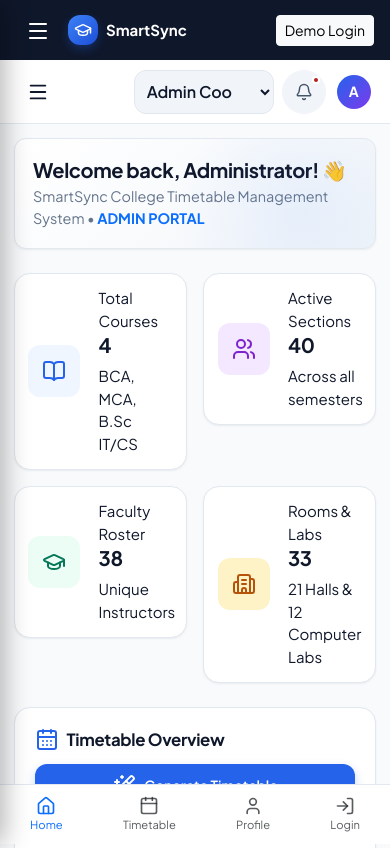
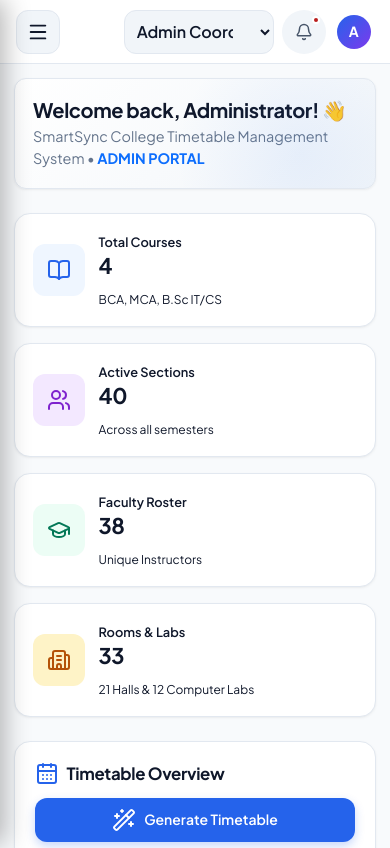
Before and after one commit to kartikbuilds806/Smart-Sync---AI-powered-Timetable-Generation, a website: page index.html in a window 390 px wide. Shown: the top 848 px of the page. Drawn offline with nearby package versions, Linux system fonts and the light colour scheme.

Commit message:
fix: Streamline mobile header, remove bottom nav, and make stat cards 100% responsive for all roles

```diff
--- a/css/responsive.css
+++ b/css/responsive.css
@@ -180,15 +180,23 @@ img, svg {
   }
 
   .topbar-hamburger-btn {
-    display: flex !important;
+    display: inline-flex !important;
     align-items: center;
     justify-content: center;
-    background: transparent;
-    border: none;
+    background: var(--surface-muted);
+    border: 1px solid var(--border-color);
+    border-radius: var(--radius-md);
     color: var(--text-primary);
-    font-size: 1.25rem;
     padding: 0.5rem;
+    min-width: 44px;
+    min-height: 44px;
     cursor: pointer;
+    transition: background-color var(--transition-fast);
+  }
+
+  .topbar-hamburger-btn:hover {
+    background-color: var(--primary-50);
+    color: var(--primary-600);
   }
 
   .topbar-search {
@@ -212,7 +220,7 @@ img, svg {
 @media (max-width: 767.98px) {
   .app-content {
     padding: 0.85rem;
-    padding-bottom: 90px;
+    padding-bottom: 30px;
   }
 
   .topbar-search {
@@ -234,17 +242,32 @@ img, svg {
 
   .role-switcher-select {
     padding: 0.35rem 1.5rem 0.35rem 0.5rem;
-    font-size: 0.775rem;
-    max-width: 140px;
+    font-size: 0.8rem;
+    max-width: 150px;
   }
 
-  /* Stat cards: 2 columns on normal phones */
+  /* Stat cards clean layout */
   .stat-card {
-    padding: 0.85rem;
+    padding: 1rem 1.15rem;
+    gap: 0.85rem;
+  }
+
+  .stat-details {
+    flex: 1;
+    min-width: 0;
+  }
+
+  .stat-label {
+    font-size: 0.8rem;
+    font-weight: 600;
   }
 
   .stat-details h3, .stat-value {
-    font-size: 1.25rem !important;
+    font-size: 1.35rem !important;
+  }
+
+  .stat-subtext {
+    font-size: 0.75rem;
   }
 
   /* Welcome Banner Adjustments */
--- a/index.html
+++ b/index.html
@@ -28,20 +28,6 @@
 <body>
 
   <div class="app-container">
-
-    <!-- Mobile Header -->
-    <header class="mobile-header">
-      <div class="d-flex align-items-center gap-2">
-        <button id="sidebar-toggle-btn" class="btn text-white p-0" aria-label="Toggle Sidebar Navigation">
-          <i data-lucide="menu"></i>
-        </button>
-        <div class="brand-logo" style="width: 30px; height: 30px;">
-          <i data-lucide="graduation-cap" style="width: 18px; height: 18px;"></i>
-        </div>
-        <strong class="text-white">SmartSync</strong>
-      </div>
-      <a href="pages/login.html" class="btn btn-sm btn-light font-weight-bold">Demo Login</a>
-    </header>
 
     <!-- Sidebar Navigation Shell -->
     <aside class="app-sidebar">
@@ -75,31 +61,26 @@
       <!-- Topbar Header -->
       <header class="app-topbar">
         <div class="d-flex align-items-center gap-2">
+          <!-- Mobile Hamburger Toggle Button -->
           <button id="topbar-sidebar-toggle-btn" class="topbar-hamburger-btn" aria-label="Toggle Menu Drawer">
             <i data-lucide="menu" style="width: 22px; height: 22px;"></i>
           </button>
 
-          <div class="topbar-search">
+          <div class="topbar-search d-none d-lg-block">
             <i data-lucide="search" class="search-icon"></i>
             <input type="text" placeholder="Search classes, subjects, rooms..." aria-label="Search">
           </div>
         </div>
 
-        <div class="topbar-right">
+        <div class="topbar-right d-flex align-items-center gap-2 ms-auto">
           <!-- Demo Role Switcher -->
           <div class="d-flex align-items-center gap-2">
-            <span class="text-muted small d-none d-md-inline" style="font-size: 0.775rem;">Switch Role:</span>
             <select id="global-role-switcher" class="role-switcher-select" aria-label="Select Role Profile">
               <option value="admin">Admin Coordinator</option>
               <option value="teacher">Faculty / Teacher</option>
               <option value="student">Student</option>
             </select>
           </div>
-
-          <!-- Login Page Shortcut -->
-          <a href="pages/login.html" class="btn-smart btn-smart-outline d-none d-md-inline-flex" style="padding: 0.4rem 0.85rem; font-size: 0.8rem;">
-            <i data-lucide="log-in" style="width: 14px; height: 14px;"></i> Demo Login (temporary)
-          </a>
 
           <!-- Notification Bell -->
           <button class="topbar-icon-btn" aria-label="Notifications" title="View Notifications">
@@ -110,7 +91,7 @@
           <!-- User Profile Pill -->
           <div class="user-profile-pill">
             <div class="user-avatar" id="topbar-user-avatar">A</div>
-            <div class="user-info d-none d-sm-flex">
+            <div class="user-info d-none d-xl-flex">
               <span class="user-name" id="topbar-user-name">Admin Coordinator</span>
               <span class="user-role" id="topbar-user-role">Academic Affairs</span>
             </div>
@@ -124,22 +105,6 @@
       </div>
 
     </main>
-
-    <!-- Mobile Bottom Navigation Bar -->
-    <nav class="mobile-bottom-nav">
-      <a href="#" onclick="loadView('dashboard'); return false;" class="text-primary d-flex flex-column align-items-center" style="font-size: 0.7rem;">
-        <i data-lucide="home" style="width: 20px; height: 20px;"></i> Home
-      </a>
-      <a href="#" onclick="loadView('my-timetable'); return false;" class="text-muted d-flex flex-column align-items-center" style="font-size: 0.7rem;">
-        <i data-lucide="calendar" style="width: 20px; height: 20px;"></i> Timetable
-      </a>
-      <a href="#" onclick="loadView('profile'); return false;" class="text-muted d-flex flex-column align-items-center" style="font-size: 0.7rem;">
-        <i data-lucide="user" style="width: 20px; height: 20px;"></i> Profile
-      </a>
-      <a href="pages/login.html" class="text-muted d-flex flex-column align-items-center" style="font-size: 0.7rem;">
-        <i data-lucide="log-in" style="width: 20px; height: 20px;"></i> Login
-      </a>
-    </nav>
 
   </div>
 
--- a/js/views.js
+++ b/js/views.js
@@ -32,7 +32,7 @@ window.SmartViews = {
     // Dynamic Calculated Stats Cards
     let metricsHTML = `
       <div class="row g-3 mb-4">
-        <div class="col-6 col-md-3">
+        <div class="col-12 col-sm-6 col-xl-3">
           <div class="stat-card" onclick="window.loadView('courses')" style="cursor: pointer;">
             <div class="stat-icon blue"><i data-lucide="book-open"></i></div>
             <div class="stat-details">
@@ -42,7 +42,7 @@ window.SmartViews = {
             </div>
           </div>
         </div>
-        <div class="col-6 col-md-3">
+        <div class="col-12 col-sm-6 col-xl-3">
           <div class="stat-card" onclick="window.loadView('sections')" style="cursor: pointer;">
             <div class="stat-icon purple"><i data-lucide="users"></i></div>
             <div class="stat-details">
@@ -52,7 +52,7 @@ window.SmartViews = {
             </div>
           </div>
         </div>
-        <div class="col-6 col-md-3">
+        <div class="col-12 col-sm-6 col-xl-3">
           <div class="stat-card" onclick="window.loadView('teachers')" style="cursor: pointer;">
             <div class="stat-icon green"><i data-lucide="graduation-cap"></i></div>
             <div class="stat-details">
@@ -62,7 +62,7 @@ window.SmartViews = {
             </div>
           </div>
         </div>
-        <div class="col-6 col-md-3">
+        <div class="col-12 col-sm-6 col-xl-3">
           <div class="stat-card" onclick="window.loadView('rooms')" style="cursor: pointer;">
             <div class="stat-icon orange"><i data-lucide="building-2"></i></div>
             <div class="stat-details">
@@ -787,7 +787,7 @@ window.SmartViews = {
       </div>
 
       <div class="row g-3 mb-4">
-        <div class="col-6 col-md-3">
+        <div class="col-12 col-sm-6 col-xl-3">
           <div class="stat-card">
             <div class="stat-icon blue"><i data-lucide="book-open"></i></div>
             <div class="stat-details">
@@ -797,7 +797,7 @@ window.SmartViews = {
             </div>
           </div>
         </div>
-        <div class="col-6 col-md-3">
+        <div class="col-12 col-sm-6 col-xl-3">
           <div class="stat-card">
             <div class="stat-icon purple"><i data-lucide="clock"></i></div>
             <div class="stat-details">
@@ -807,7 +807,7 @@ window.SmartViews = {
             </div>
           </div>
         </div>
-        <div class="col-6 col-md-3">
+        <div class="col-12 col-sm-6 col-xl-3">
           <div class="stat-card">
             <div class="stat-icon green"><i data-lucide="users"></i></div>
             <div class="stat-details">
@@ -817,7 +817,7 @@ window.SmartViews = {
             </div>
           </div>
         </div>
-        <div class="col-6 col-md-3">
+        <div class="col-12 col-sm-6 col-xl-3">
           <div class="stat-card">
             <div class="stat-icon orange"><i data-lucide="graduation-cap"></i></div>
             <div class="stat-details">
@@ -957,7 +957,7 @@ window.SmartViews = {
       </div>
 
       <div class="row g-3 mb-4">
-        <div class="col-6 col-md-3">
+        <div class="col-12 col-sm-6 col-xl-3">
           <div class="stat-card">
             <div class="stat-icon blue"><i data-lucide="id-card"></i></div>
             <div class="stat-details">
@@ -967,7 +967,7 @@ window.SmartViews = {
             </div>
           </div>
         </div>
-        <div class="col-6 col-md-3">
+        <div class="col-12 col-sm-6 col-xl-3">
           <div class="stat-card">
             <div class="stat-icon purple"><i data-lucide="book-open"></i></div>
             <div class="stat-details">
@@ -977,7 +977,7 @@ window.SmartViews = {
             </div>
           </div>
         </div>
-        <div class="col-6 col-md-3">
+        <div class="col-12 col-sm-6 col-xl-3">
           <div class="stat-card">
             <div class="stat-icon green"><i data-lucide="users"></i></div>
             <div class="stat-details">
@@ -987,7 +987,7 @@ window.SmartViews = {
             </div>
           </div>
         </div>
-        <div class="col-6 col-md-3">
+        <div class="col-12 col-sm-6 col-xl-3">
           <div class="stat-card">
             <div class="stat-icon orange"><i data-lucide="building-2"></i></div>
             <div class="stat-details">
```
